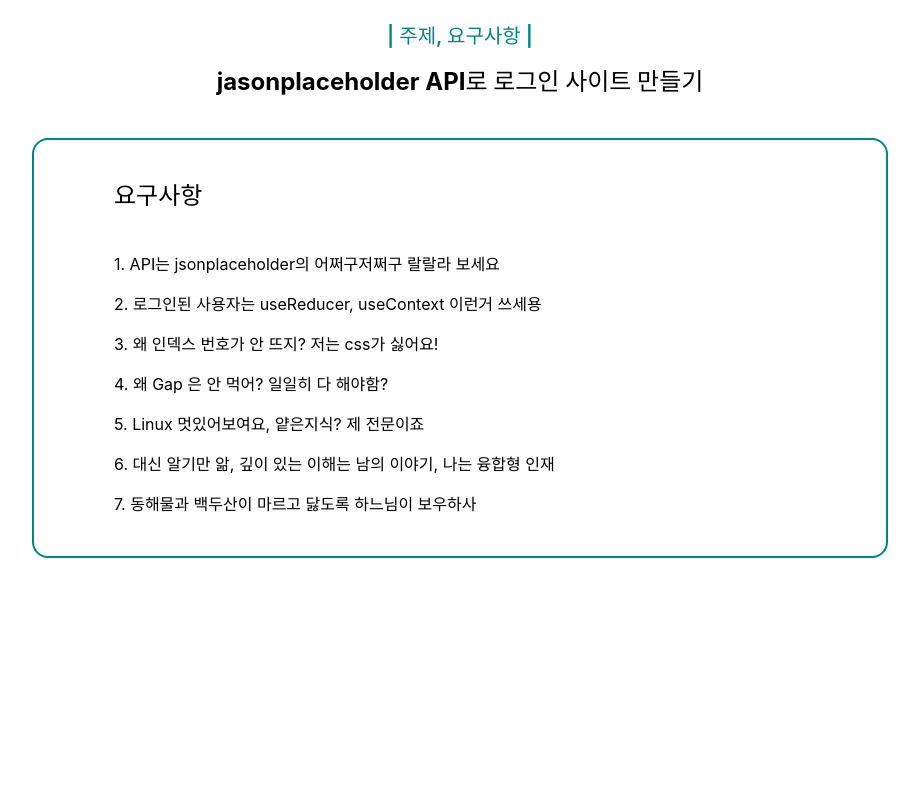
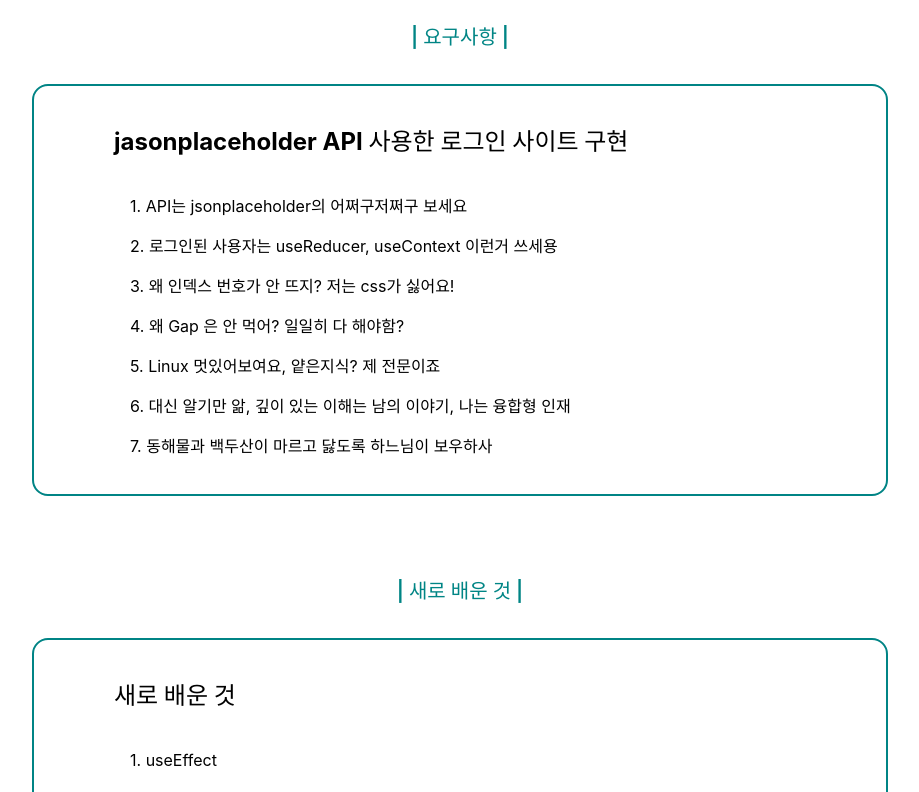
Before and after one commit to jennyjoo/React-Practice, a React (Vite) app in the folder rbvite/: page / in a window 1280 px wide. Shown: the part 560-1352 px from the top of the page, without its empty margins (180-1099 px from the left). Before the commit the page ends 1170 px from the top, so only its background shows below. Built offline with nearby package versions, Linux system fonts and the light colour scheme.

Commit message:
RenderSection 함수화

```diff
--- a/rbvite/src/components/Home.tsx
+++ b/rbvite/src/components/Home.tsx
@@ -1,6 +1,91 @@
 import { useNavigate } from 'react-router-dom';
 import { useSession } from '../contexts/session.context';
 import './home.css';
+
+type List = {
+  subTitle?: string;
+  li: string[];
+};
+type SectionType = {
+  title: string;
+  contents: List[];
+};
+
+const RequirementList: List[] = [
+  {
+    subTitle: 'jasonplaceholder API 사용한 로그인 사이트 구현',
+    li: [
+      'API는 jsonplaceholder의 어쩌구저쩌구 보세요',
+      '로그인된 사용자는 useReducer, useContext 이런거 쓰세용',
+      '왜 인덱스 번호가 안 뜨지? 저는 css가 싫어요!',
+      '왜 Gap 은 안 먹어? 일일히 다 해야함?',
+      ' Linux 멋있어보여요, 얕은지식? 제 전문이죠',
+      '대신 알기만 앎, 깊이 있는 이해는 남의 이야기, 나는 융합형 인재',
+      ' 동해물과 백두산이 마르고 닳도록 하느님이 보우하사',
+    ],
+  },
+];
+
+const AcquiredSkills: List[] = [
+  {
+    subTitle: '새로 배운 것',
+    li: ['useEffect', 'useCallback'],
+  },
+];
+
+const WillAcquireSkills: List[] = [
+  {
+    subTitle: 'Dependency',
+    li: ['useEffect', 'useCallback'],
+  },
+  {
+    subTitle: 'Cycle',
+    li: [
+      'Real-Dom VS Virtual-Dom',
+      'Parent Component VS Children Component',
+      'Hooks',
+    ],
+  },
+];
+
+const RequirementListSection: SectionType = {
+  title: '요구사항',
+  contents: RequirementList,
+};
+
+const AcquiredSkillsSection: SectionType = {
+  title: '새로 배운 것',
+  contents: AcquiredSkills,
+};
+
+const WillAcquirSkillsSection: SectionType = {
+  title: '아직 아리송',
+  contents: WillAcquireSkills,
+};
+
+const RenderSection = (section: SectionType) => {
+  const title = section.title;
+
+  return (
+    <>
+      <h1 className='sub-title'>| {title} |</h1>
+      <div className='text-start pl-20 pr-20 border-hana border-2 p-5 rounded-2xl mb-20'>
+        {section.contents?.map((content, index) => (
+          <div key={index}>
+            <h2 className='text-2xl font-bold mb-5 mt-5'>{content.subTitle}</h2>
+            <ul id='list'>
+              {content.li?.map((list, index) => (
+                <li key={index}>
+                  {index + 1}. {list}
+                </li>
+              ))}
+            </ul>
+          </div>
+        ))}
+      </div>
+    </>
+  );
+};
 
 export const Home = () => {
   const { session } = useSession();
@@ -27,26 +112,9 @@
         </h1>
 
         <h2 className='p-5 mb-20 text-xl font-medium'>2024.02. ~ 2024.03.02</h2>
-        <h1 className='text-hana text-xl font-semibold mb-4'>
-          | 주제, 요구사항 |
-        </h1>
-        <h1 className='font-bold text-2xl mb-10 '>
-          jasonplaceholder API로 로그인 사이트 만들기
-        </h1>
-        <div className='text-start pl-20 pr-20 border-hana border-2 p-10 rounded-2xl'>
-          <h2 className='text-2xl font-bold mb-10'>요구사항</h2>
-          <ul className='flex flex-col gap-4 text-start '>
-            <li>1. API는 jsonplaceholder의 어쩌구저쩌구 랄랄라 보세요</li>
-            <li>2. 로그인된 사용자는 useReducer, useContext 이런거 쓰세용</li>
-            <li>3. 왜 인덱스 번호가 안 뜨지? 저는 css가 싫어요!</li>
-            <li>4. 왜 Gap 은 안 먹어? 일일히 다 해야함?</li>
-            <li>5. Linux 멋있어보여요, 얕은지식? 제 전문이죠</li>
-            <li>
-              6. 대신 알기만 앎, 깊이 있는 이해는 남의 이야기, 나는 융합형 인재
-            </li>
-            <li>7. 동해물과 백두산이 마르고 닳도록 하느님이 보우하사</li>
-          </ul>
-        </div>
+        {RenderSection(RequirementListSection)}
+        {RenderSection(AcquiredSkillsSection)}
+        {RenderSection(WillAcquirSkillsSection)}
       </body>
     </>
   );
--- a/rbvite/src/components/home.css
+++ b/rbvite/src/components/home.css
@@ -1,3 +1,19 @@
 #home-header {
   background-image: url(https://png.pngtree.com/thumb_back/fh260/background/20230615/pngtree-landscape-landscape-photo-image_2902263.jpg);
 }
+
+#list {
+  display: flex;
+  flex-direction: column;
+  gap: 1rem;
+  text-align: start;
+  padding: 1rem;
+}
+
+.sub-title {
+  color: #008585;
+  font-size: 1.25rem;
+  font-weight: 600;
+  margin-bottom: 2rem;
+  margin-top: 2rem;
+}
```
